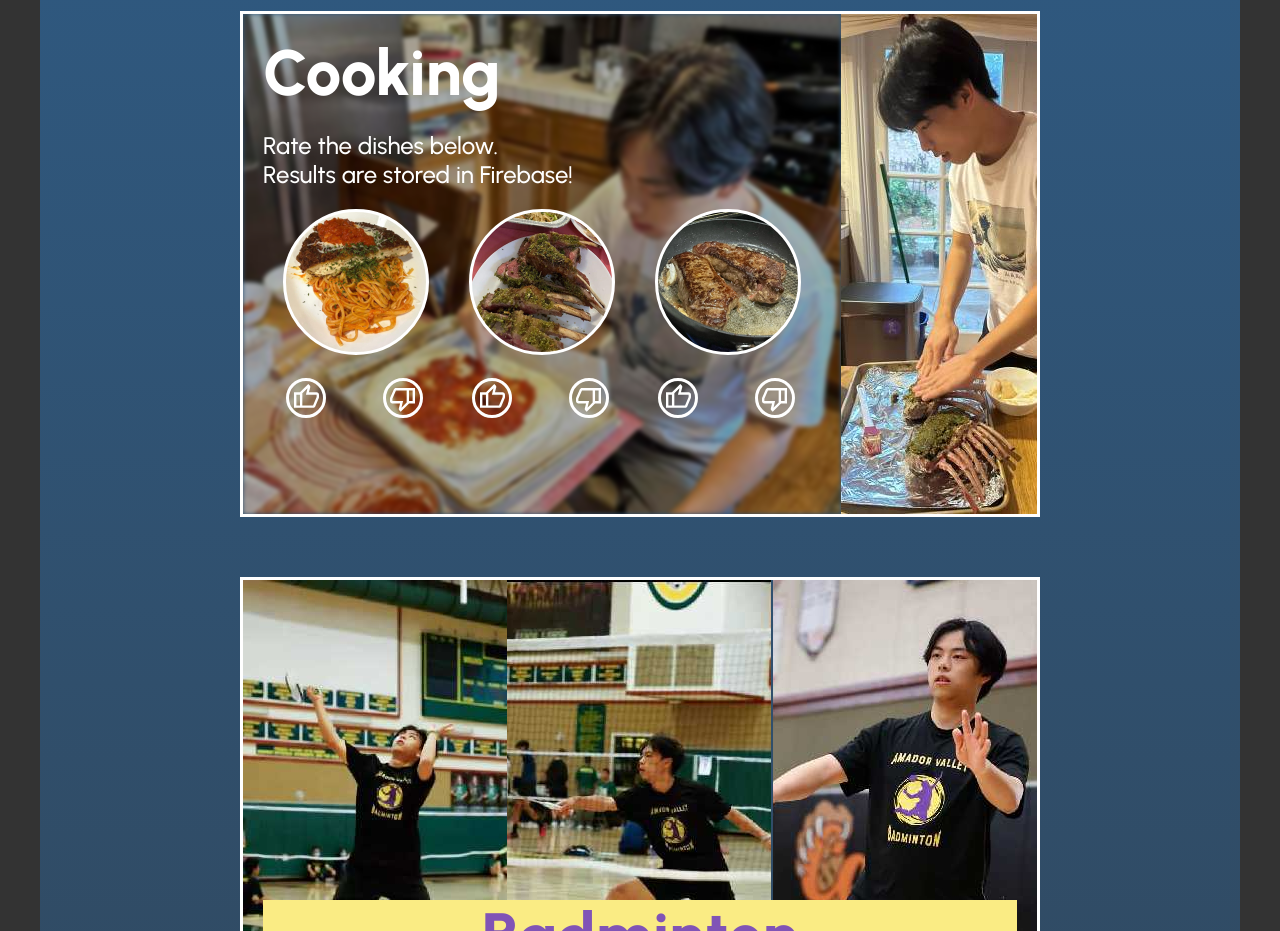
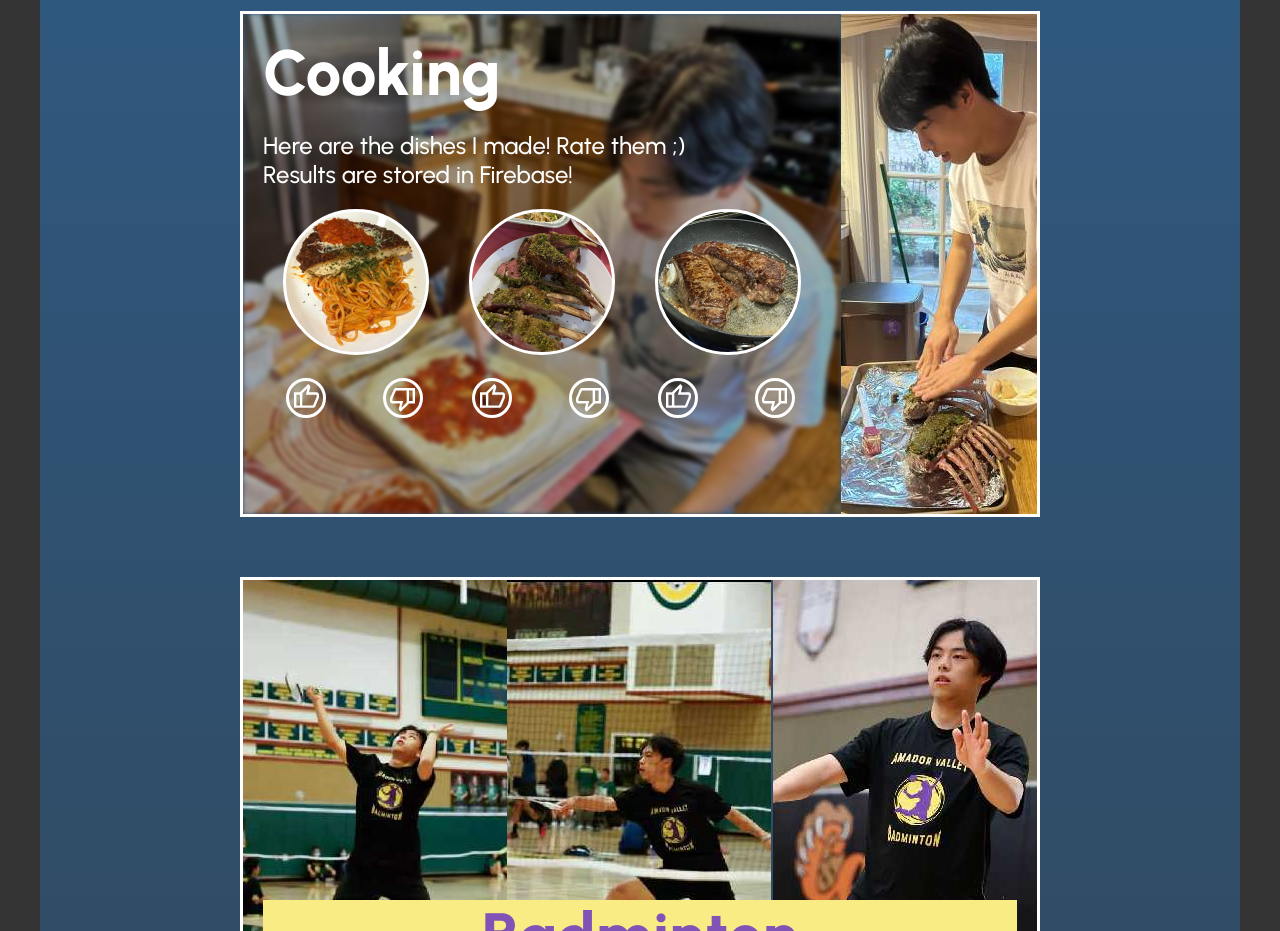
Before and after one commit to yukimajik/ben, a plain HTML site: page index.html in a window 1280 px wide. Shown: the part 1480-2411 px from the top of the page. Drawn offline with Linux system fonts and the light colour scheme; no server answers.

Commit message:
Update index.html

```diff
--- a/index.html
+++ b/index.html
@@ -38,7 +38,7 @@
           </div>
           <div class="content">
             <h2 class="title">Cooking</h2>
-            <div class="text">Rate the dishes below.<br>Results are stored in Firebase!</div>
+            <div class="text">Here are the dishes I made! Rate them ;) <br>Results are stored in Firebase!</div>
             <div class="vote-area">
               <div class="meal">
                 <div class="img-area-meal">
```
